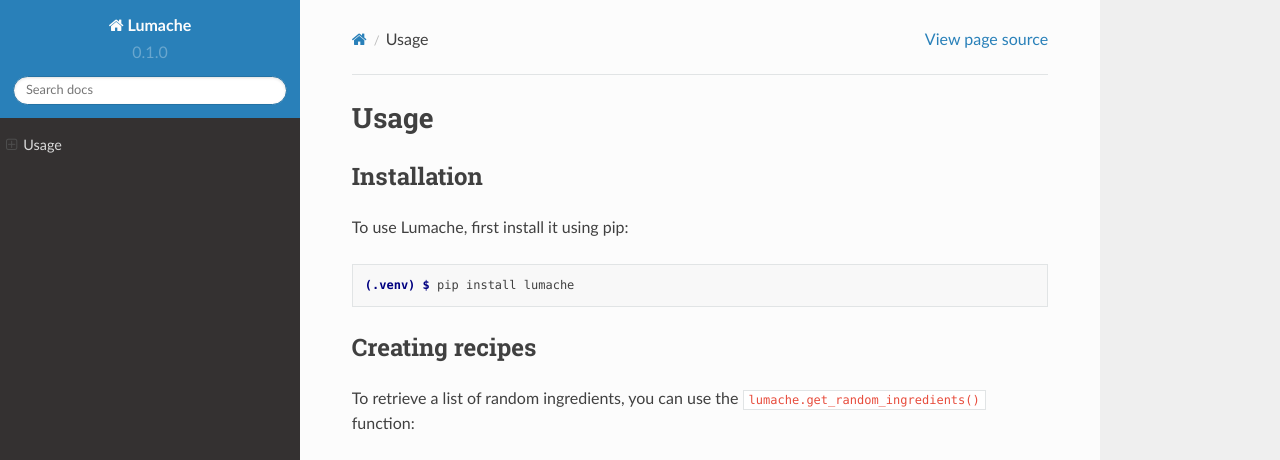
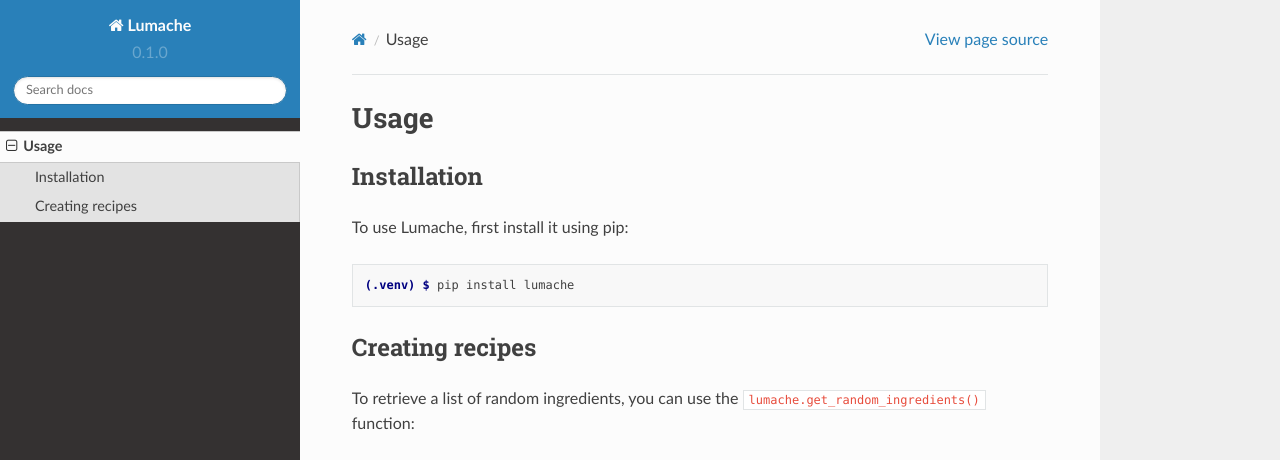
Before and after one commit to MattSuch/setappweek6rtd, a Sphinx documentation site: the page built from docs/source/usage.rst, in a window 1280 px wide and 1095 px high. Shown: the top 460 px of the window. Built offline with Sphinx 7.4.7 and the Read the Docs theme 2.0.0, drawn with Linux system fonts in a browser that asks for light colours; pages that are not in the unit, such as notebooks, are missing from menus; grey boxes are pictures that could not be loaded.

```diff
--- a/docs/source/index.rst
+++ b/docs/source/index.rst
@@ -15,5 +15,5 @@ Contents
 
 .. toctree::
 
-   Usage
-   Used Systems
+   usage
+   used-systems
```
